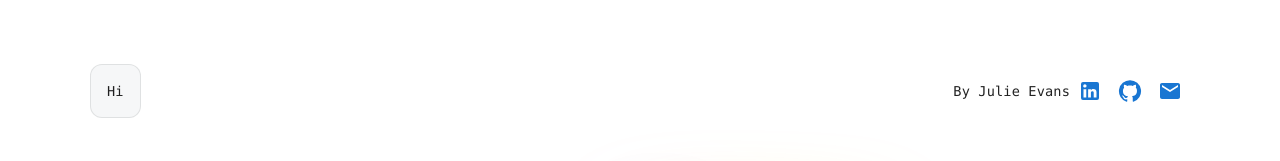
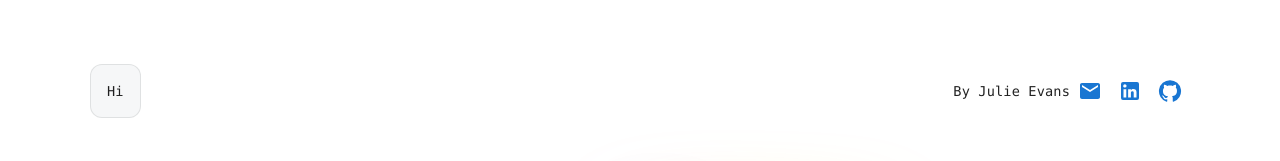
Before and after one commit to mailauki/portfolio-next, a Next.js app: page / in a window 1280 px wide. Shown: the top 161 px of the page. Built offline with nearby package versions, Linux system fonts and the light colour scheme.

Commit message:
Add links to hello

```diff
--- a/components/Hello.js
+++ b/components/Hello.js
@@ -1,11 +1,11 @@
 import styles from '../styles/Home.module.css'
-import Contact from './Contact'
 import { Button, IconButton } from '@mui/material'
-import GitHubIcon from '@mui/icons-material/GitHub'
-import LinkedInIcon from '@mui/icons-material/LinkedIn'
 import MailIcon from '@mui/icons-material/Mail'
+import { contactInfo } from '../data/contactInfo'
 
 export default function Hello() {
+  const shortContactInfo = contactInfo.filter(info => ["email", "linkedin", "github"].includes(info.id))
+
   return (
     <div className={styles.section}>
       <div className={styles.description}>
@@ -15,15 +15,17 @@ export default function Hello() {
           <div className={styles.contact}>
             By Julie Evans{' '}
 
-            <IconButton color="primary">
-              <LinkedInIcon />
-            </IconButton>
-            <IconButton color="primary">
-              <GitHubIcon />
-            </IconButton>
-            <IconButton color="primary">
-              <MailIcon />
-            </IconButton>
+            {shortContactInfo.map((info) => (
+              <IconButton
+                color="primary"
+                component="a"
+                href={info.link}
+                target="_blank"
+                rel="noopener noreferrer"
+              >
+                {info.icon}
+              </IconButton>
+            ))}
           </div>
         </div>
       </div>
@@ -36,6 +38,10 @@ export default function Hello() {
           startIcon={<MailIcon />}
           size="large"
           sx={{ borderRadius: 50, padding: "12px 16px" }}
+          component="a"
+          href="mailto:juliemevans17@gmail.com"
+          target="_blank"
+          rel="noopener noreferrer"
         >
           Contact Me
         </Button>
```
